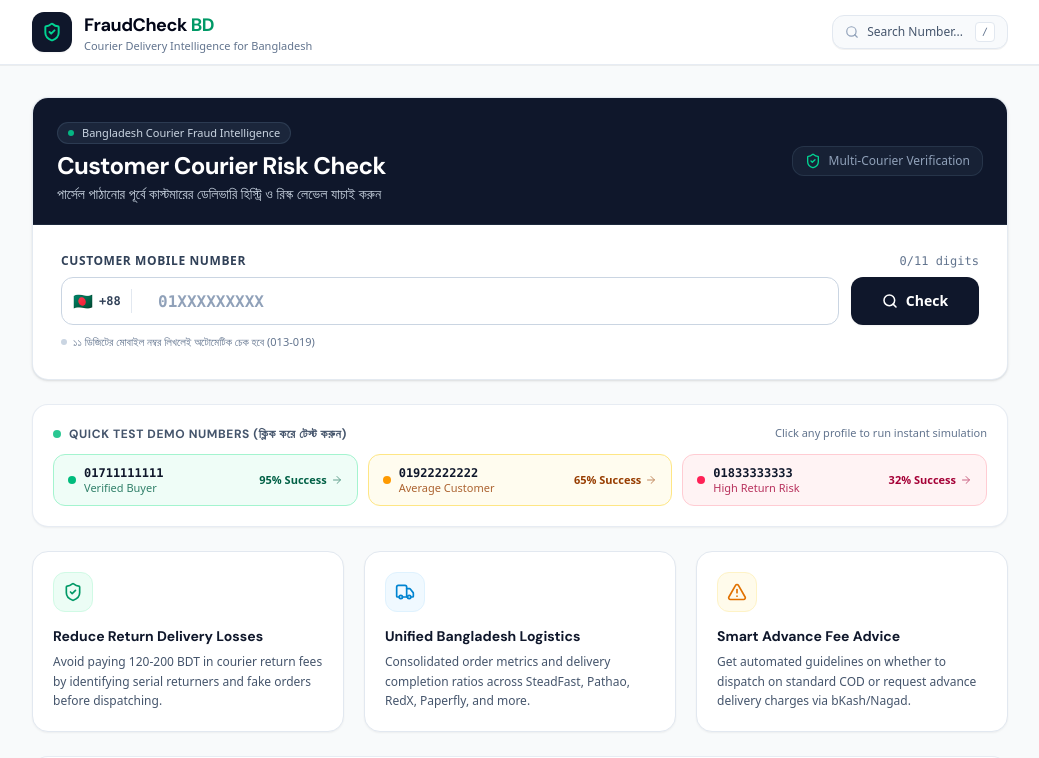
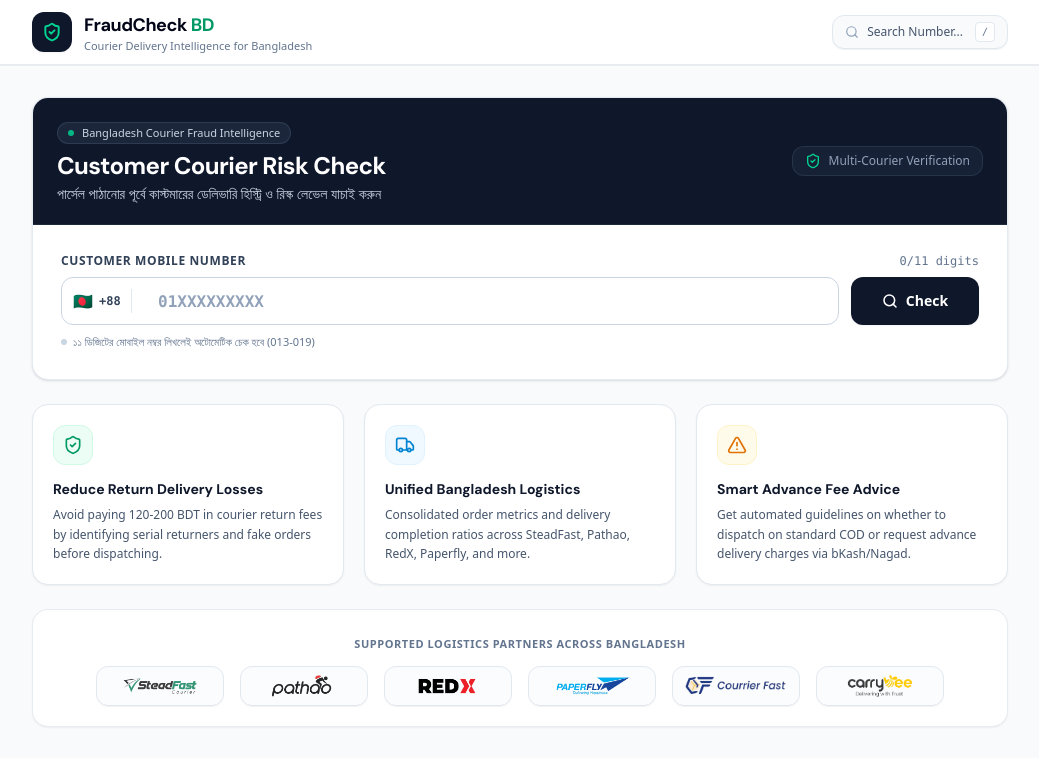
Before and after one commit to TeamRSBDigital/FraudCheck-BD, a React (Vite) app: page / in a window 1280 px wide. Shown: the top 758 px of the page, without its empty margins (120-1159 px from the left). Built offline with nearby package versions, Linux system fonts and the light colour scheme; no server answers.

Commit message:
refactor: remove interactive demo from MerchantBenefits
Simplify the MerchantBenefits component by removing the sample data and interactive click handlers, converting it to a static informational display.

```diff
--- a/src/App.tsx
+++ b/src/App.tsx
@@ -205,10 +205,7 @@
         )}
 
         {!isLoading && !report && !errorMessage && (
-          <MerchantBenefits
-            onSelectSample={handleCheckCustomer}
-            disabled={isRateLimited}
-          />
+          <MerchantBenefits />
         )}
 
         {/* Result Dashboard */}
--- a/src/components/MerchantBenefits.tsx
+++ b/src/components/MerchantBenefits.tsx
@@ -1,13 +1,8 @@
 import React from 'react';
-import { ShieldCheck, Truck, AlertTriangle, ArrowRight, CheckCircle2, TrendingUp } from 'lucide-react';
+import { ShieldCheck, Truck, AlertTriangle } from 'lucide-react';
 import { CourierLogo } from './CourierLogos';
 
-interface MerchantBenefitsProps {
-  onSelectSample: (phone: string) => void;
-  disabled?: boolean;
-}
-
-export const MerchantBenefits: React.FC<MerchantBenefitsProps> = ({ onSelectSample, disabled }) => {
+export const MerchantBenefits: React.FC = () => {
   const supportedCouriers = [
     { id: 'steadfast', name: 'SteadFast' },
     { id: 'pathao', name: 'Pathao' },
@@ -17,71 +12,8 @@
     { id: 'carrybee', name: 'CarryBee' },
   ];
 
-  const sampleScenarios = [
-    {
-      phone: '01711111111',
-      label: 'Verified Buyer',
-      badge: '95% Success',
-      color: 'border-emerald-200 bg-emerald-50/80 text-emerald-800 hover:bg-emerald-100/80',
-      dot: 'bg-emerald-500',
-    },
-    {
-      phone: '01922222222',
-      label: 'Average Customer',
-      badge: '65% Success',
-      color: 'border-amber-200 bg-amber-50/80 text-amber-800 hover:bg-amber-100/80',
-      dot: 'bg-amber-500',
-    },
-    {
-      phone: '01833333333',
-      label: 'High Return Risk',
-      badge: '32% Success',
-      color: 'border-rose-200 bg-rose-50/80 text-rose-800 hover:bg-rose-100/80',
-      dot: 'bg-rose-500',
-    },
-  ];
-
   return (
     <div className="space-y-6 animate-in fade-in duration-300">
-      {/* Quick Test Demo Scenarios */}
-      <div className="rounded-2xl border border-slate-200/80 bg-white p-4 sm:p-5 shadow-xs">
-        <div className="flex flex-col sm:flex-row sm:items-center justify-between gap-3 mb-3">
-          <div className="flex items-center gap-2">
-            <span className="flex h-2 w-2 rounded-full bg-emerald-500 animate-pulse" />
-            <h3 className="text-xs font-bold uppercase tracking-wider text-slate-600">
-              Quick Test Demo Numbers (ক্লিক করে টেস্ট করুন)
-            </h3>
-          </div>
-          <span className="text-[11px] text-slate-500">
-            Click any profile to run instant simulation
-          </span>
-        </div>
-
-        <div className="grid grid-cols-1 sm:grid-cols-3 gap-2.5">
-          {sampleScenarios.map((sample) => (
-            <button
-              key={sample.phone}
-              type="button"
-              disabled={disabled}
-              onClick={() => onSelectSample(sample.phone)}
-              className={`flex items-center justify-between px-3.5 py-2.5 rounded-xl border text-xs font-medium transition-all text-left cursor-pointer active:scale-[0.98] ${sample.color} disabled:opacity-50 disabled:cursor-not-allowed`}
-            >
-              <div className="flex items-center gap-2">
-                <span className={`w-2 h-2 rounded-full ${sample.dot}`} />
-                <div>
-                  <div className="font-semibold text-slate-900 font-mono">{sample.phone}</div>
-                  <div className="text-[11px] opacity-80">{sample.label}</div>
-                </div>
-              </div>
-              <div className="flex items-center gap-1 font-semibold text-[11px]">
-                <span>{sample.badge}</span>
-                <ArrowRight className="w-3 h-3 opacity-60" />
-              </div>
-            </button>
-          ))}
-        </div>
-      </div>
-
       {/* 3 Core Value Props for E-Commerce Merchants */}
       <div className="grid grid-cols-1 md:grid-cols-3 gap-4 sm:gap-5">
         <div className="rounded-2xl border border-slate-200 bg-white p-5 shadow-xs hover:border-slate-300 transition-all">
```
